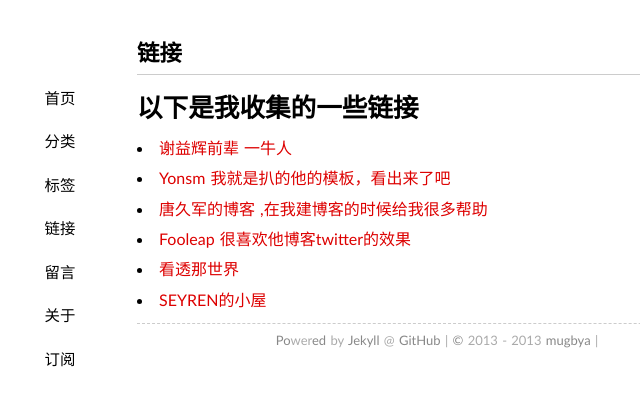
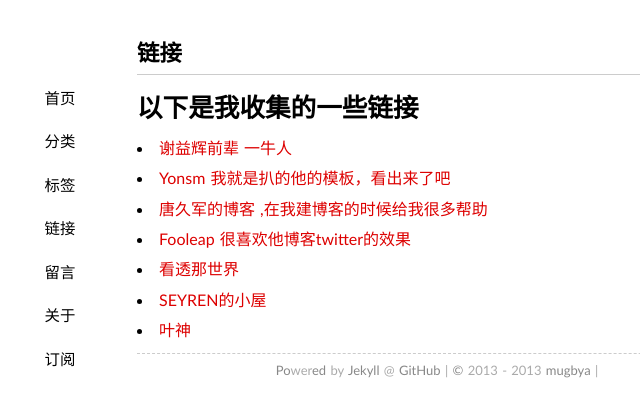
Before and after one commit to mugbya/mugbya.github.io, a Jekyll site: the page built from links/index.md, in a window 1280 px wide. Shown: the top 417 px of the page, without its empty margins (203-843 px from the left). Built offline with Jekyll 4.4.1, drawn with Linux system fonts in a browser that asks for light colours; some web fonts are replaced; Markdown is read by kramdown in place of the engine named in the settings; comment, search, counter and statistics services are not loaded.

Commit message:
Update index.md

```diff
--- a/links/index.md
+++ b/links/index.md
@@ -13,3 +13,4 @@ comments: yes
 - <a href="http://blog.fooleap.org/" targen="_blank">Fooleap 很喜欢他博客twitter的效果</a>
 - <a href="http://kantou.tk/" targen="_blank"> 看透那世界 </a>
 - <a href="http://sann.me/" targen="_blank"> SEYREN的小屋 </a>
+- <a href="http://xwyam.github.com/" targen="_blank"> 叶神 </a>
```
